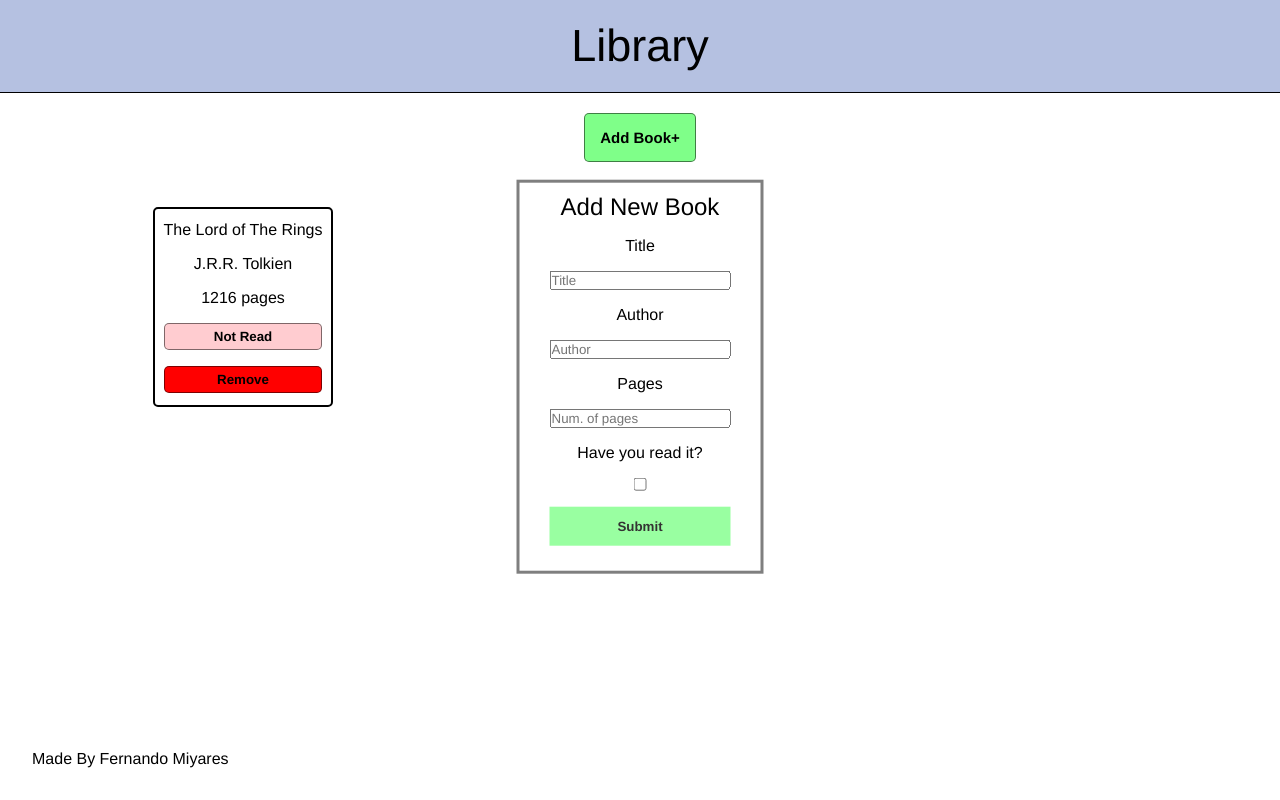
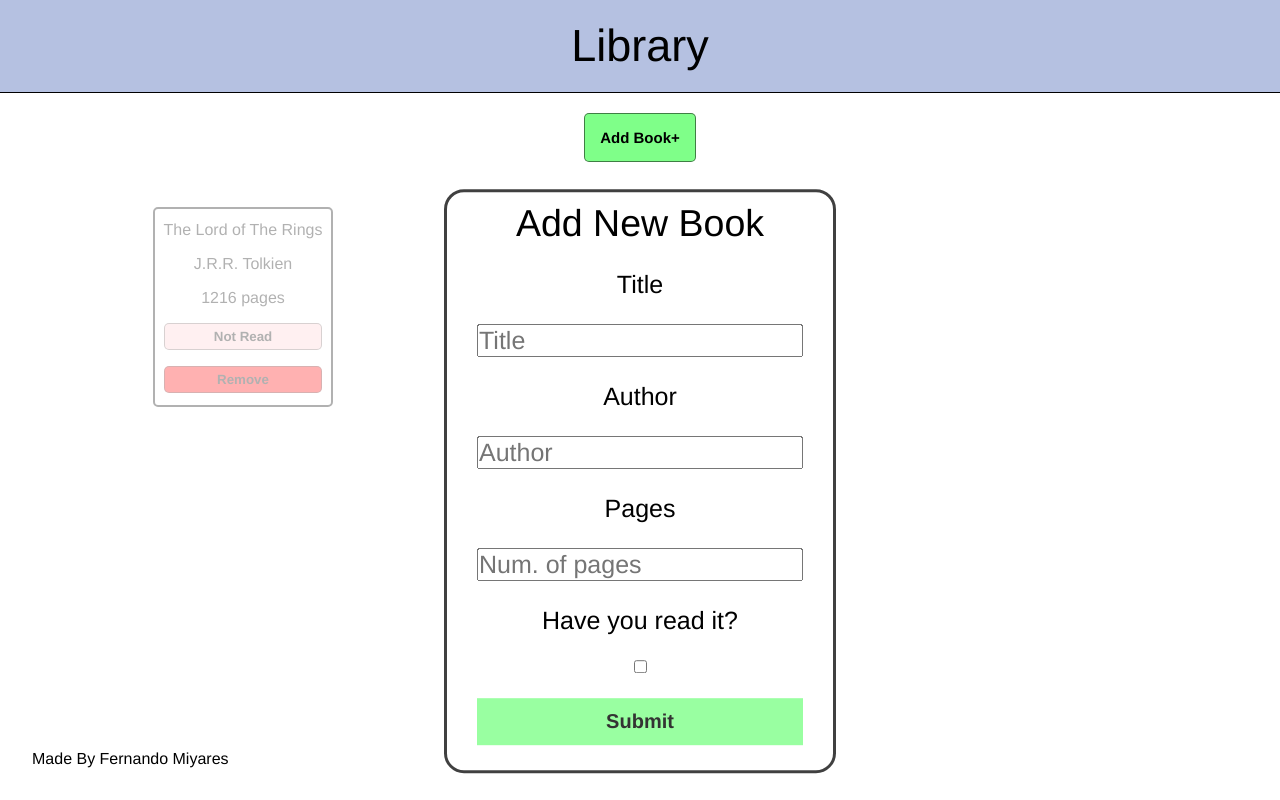
Before and after one commit to Fernisk/library, a plain HTML site: page index.html in a window 1280 px wide. Both pictures are taken after a click on the button "Add Book+". Drawn offline with Linux system fonts and the light colour scheme.

Commit message:
added form, still more logic to be done

```diff
--- a/index.html
+++ b/index.html
@@ -15,30 +15,30 @@
     <section class="main-content">
         <!-- button for form  -->
         <div class="button-container">
-            <button id="hover" class="addButton" onclick="openForm()">Add Book+</button>
+            <button id="hover" class="addButton">Add Book+</button>
         </div>
        <!--popup form  -->
         <div class="loginPopWrap">
-           <div class="formPopup">
-             <form class="formContainer">
+           <div class="formPopup" id="popupForm">
+             <form class="formContainer" id="containerForm">
              <h2>Add New Book</h2>
              <label for="title">
                  <strong>Title</strong>
              </label>
-             <input type="text" name="title" placeholder="Title" required>
+             <input type="text" name="title" id="title" placeholder="Title" required>
              <label for="author">
                  <strong>Author</strong>
              </label>
-             <input type="text" name="author" placeholder="Author" required>
+             <input type="text" name="author" id="author" placeholder="Author" required>
              <label for="pages">
                  <strong>Pages</strong>
              </label>
-             <input type="number" name="pages" placeholder="Num. of pages" min="0" required>
+             <input type="number" name="pages" id="pages" placeholder="Num. of pages" min="0" required>
              <label for="checkRead">
                  <strong>Have you read it?</strong>
              </label>
-             <input class="checkNumber" type="checkbox" name="readIt" value="read">
-             <button type="submit" class="btn" onclick="closeForm()">Submit</button>
+             <input class="checkNumber" type="checkbox" name="readIt" id="checkRead" value="read">
+             <button type="submit" class="btn">Submit</button>
            </div>
          </form>
         </div>
--- a/script.js
+++ b/script.js
@@ -1,4 +1,10 @@
-
+//dom elements
+const body = document.querySelector("body");
+const booksContainer = document.querySelector(".books-container");
+const addButton = document.querySelector(".addButton");
+const submitButton = document.querySelector(".btn");
+const form = document.querySelector("#containerForm");
+const popupForm = document.querySelector(".formPopup");
 //array of objects container
 let myLibrary = [];
 
@@ -13,18 +19,48 @@ function Book (title, author, pages, readOrNot) {
     }
 
 }
-function openTheForm() {
-  document.querySelector(".popupForm").style.display = "block";
-}
 
 function addBookToLibrary() {
 
+}
+
+//will set ids for us
+let id = (id) => document.getElementById(id);
+
+//sets values with their key on the form
+let title = id("title"),
+    author = id("author"),
+    pages = id("pages"),
+    checkRead = id("checkRead");
+
+
+function openForm() {
+   booksContainer.style.opacity = "0.3";
+   popupForm.style.display = "block";
+}
+
+
+const submitForm = () => {
+    form.addEventListener("submit", (e) => {
+        e.preventDefault();
+        form.reset()
+         popupForm.style.display = "none";
+         booksContainer.style.opacity = "1";
+        console.log(form.elements.title.value);
+    })
 }
 
 function deleteBook() {
 
 }
 
+//opens the form
+addButton.addEventListener("click", openForm);
+//closes the form / will also return all the values
+submitButton.addEventListener("click", submitForm);
+
+
+
 
 
 const theHobbit = new Book ("The Hobbit", "J.R.R. Tolkien", "295 pages", "not read yet");
--- a/style.css
+++ b/style.css
@@ -109,17 +109,26 @@ h1 {
   text-align: center;
 }
 .formPopup {
-    /* display: none; */
+    display: none;
     position: fixed;
     left: 50%;
     top: 20%;
     transform:translate(-50%,5%);
-    border: 3px solid rgba(0, 0, 0, 0.50);
+    border: 3px solid rgba(0, 0, 0, 0.75);
+    border-radius: 20px;
+    z-index: 9;
 }
 .formContainer input[type=text]:focus,
-.formcontainer input[type=number]:focus {
+.formContainer input[type=number]:focus {
     background-color: #ddd;
     outline: none;
+}
+.formContainer input[type=text],
+.formContainer input[type=number] {
+    font-size: 25px;
+}
+.formContainer button[type=submit]{
+    font-size: 20px;
 }
 .formContainer {
     display: flex;
@@ -127,6 +136,7 @@ h1 {
     justify-content: center;
     gap: 1em;
     padding: 10px 30px;
+    font-size: 25px;
 }
 .checkNumber {
     align-self: center;
```
